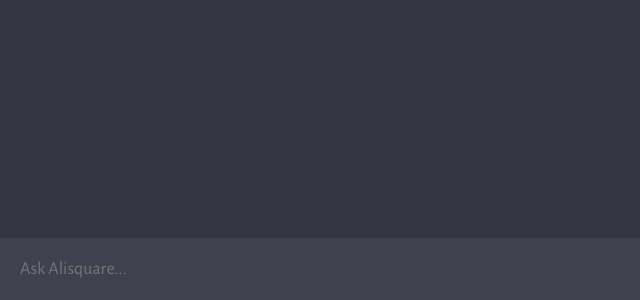
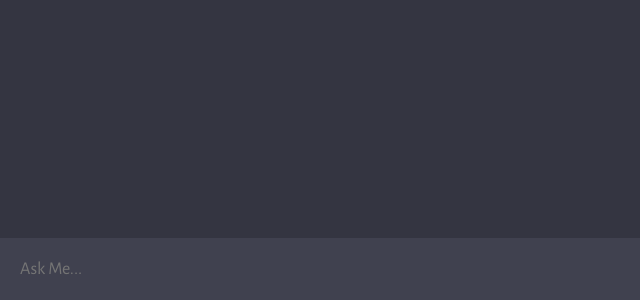
Before and after one commit to dar1090/AI-chatbot, a website built with Vite: page alisquare-bitbucket-chat-client-ebfbf94b89a9/index.html in a window 1280 px wide. Shown: the part 500-800 px from the top of the page, 0-640 px from the left. Built offline with nearby package versions, Linux system fonts and the light colour scheme.

Commit message:
Update index.html

```diff
--- a/alisquare-bitbucket-chat-client-ebfbf94b89a9/index.html
+++ b/alisquare-bitbucket-chat-client-ebfbf94b89a9/index.html
@@ -12,7 +12,7 @@
       <div id="chat_container"></div>
 
       <form>
-        <textarea name="prompt" rows="1" cols="1" placeholder="Ask Alisquare..."></textarea>
+        <textarea name="prompt" rows="1" cols="1" placeholder="Ask Me..."></textarea>
         <button type="submit"><img src="assets/send.svg" alt="send" />
       </form>
     </div>
```
